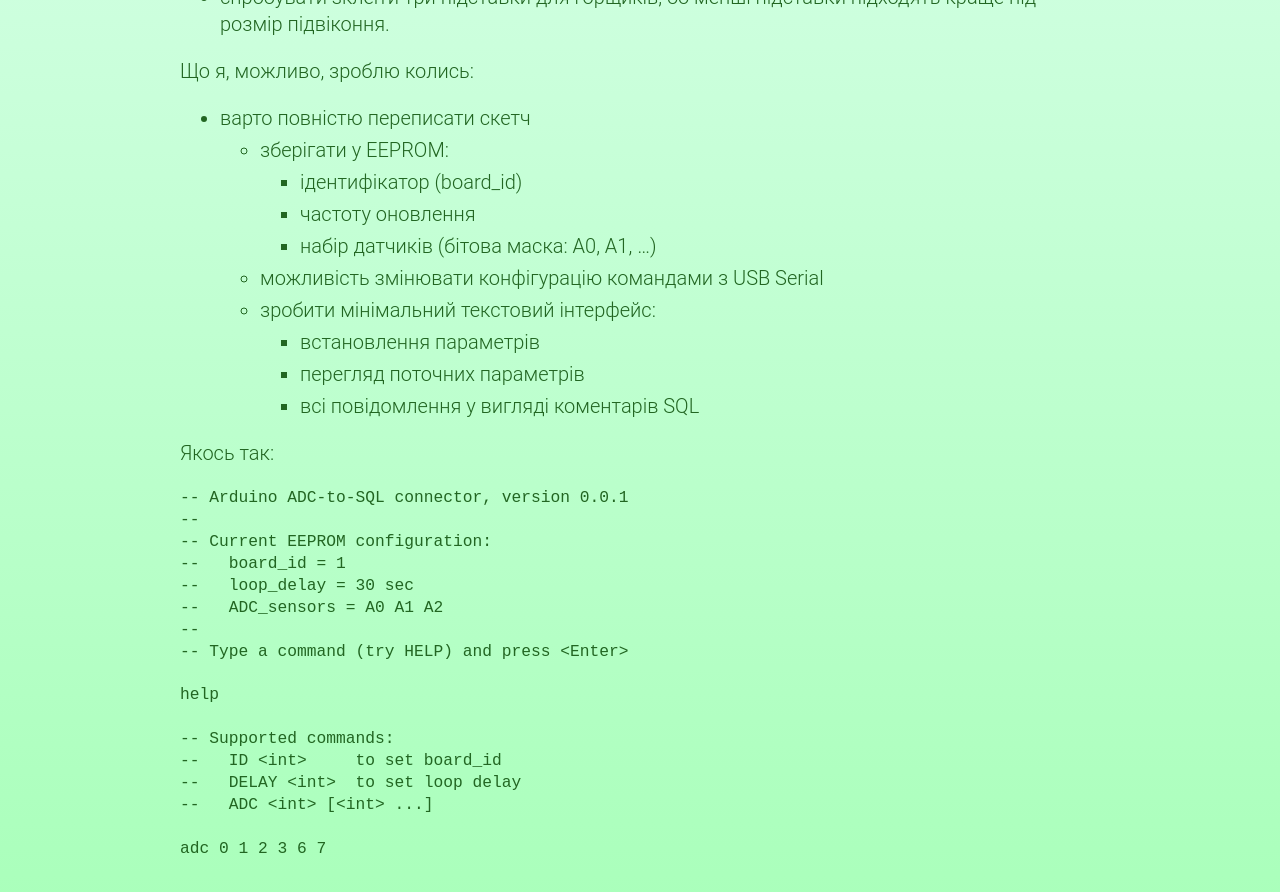
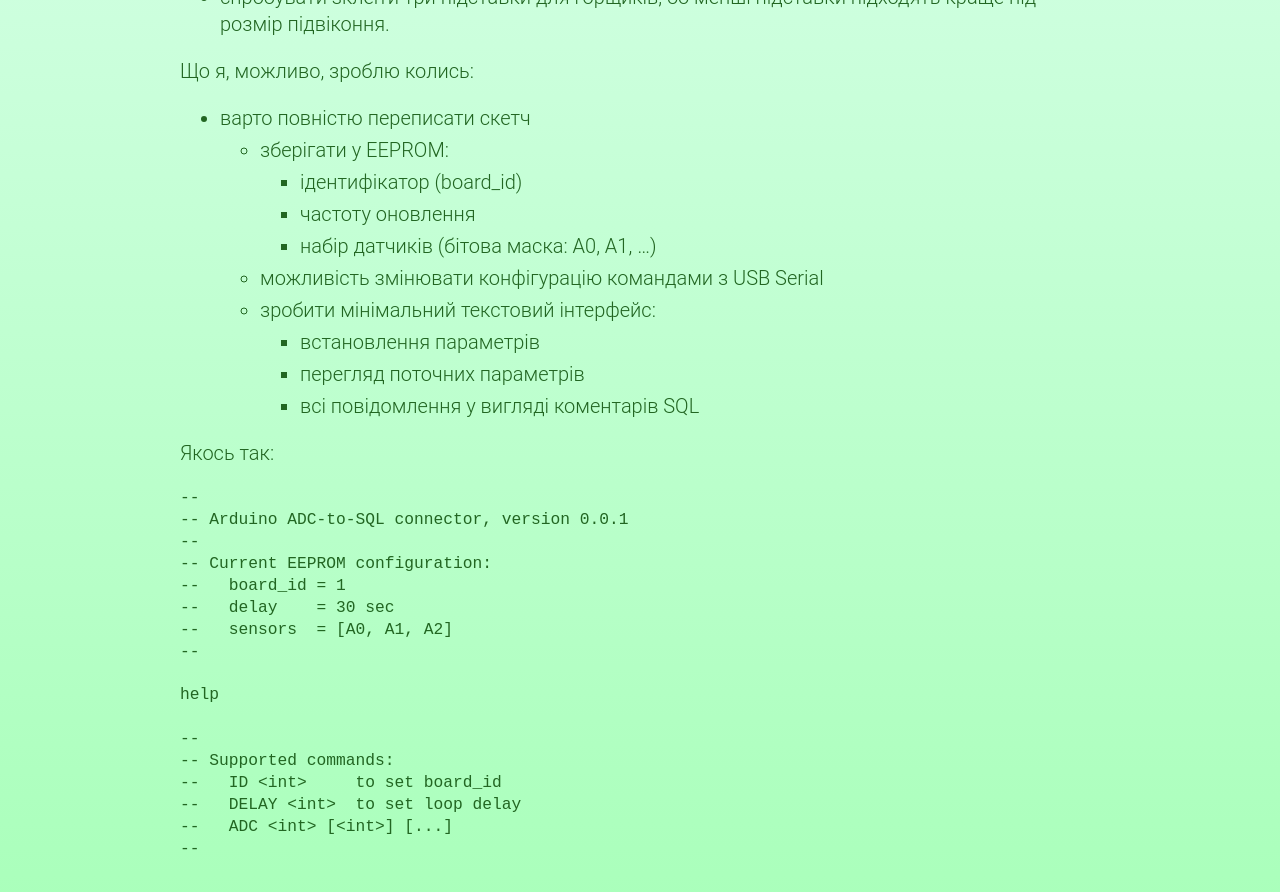
Before and after one commit to kastaneda/floriculture.rico.home, a Jekyll site: the page built from _posts/2021-05-20-expansion.md, in a window 1280 px wide and 900 px high, scrolled down 862 px. Shown: the top 892 px of the window. Built offline with Jekyll 4.4.1, drawn with Linux system fonts in a browser that asks for light colours.

Commit message:
Polishing the example

````diff
--- a/_posts/2021-05-20-expansion.md
+++ b/_posts/2021-05-20-expansion.md
@@ -38,23 +38,23 @@ date: 2021-05-20 00:50:00 +03:00
 Якось так:
 
 ```
+--
 -- Arduino ADC-to-SQL connector, version 0.0.1
 --
 -- Current EEPROM configuration:
 --   board_id = 1
---   loop_delay = 30 sec
---   ADC_sensors = A0 A1 A2
+--   delay    = 30 sec
+--   sensors  = [A0, A1, A2]
 --
--- Type a command (try HELP) and press <Enter>
 
 help
 
+--
 -- Supported commands:
 --   ID <int>     to set board_id
 --   DELAY <int>  to set loop delay
---   ADC <int> [<int> ...]
-
-adc 0 1 2 3 6 7
+--   ADC <int> [<int>] [...]
+--
 ```
 
 [1]: https://twitter.com/kastaneda/status/1393586211910995975
````
